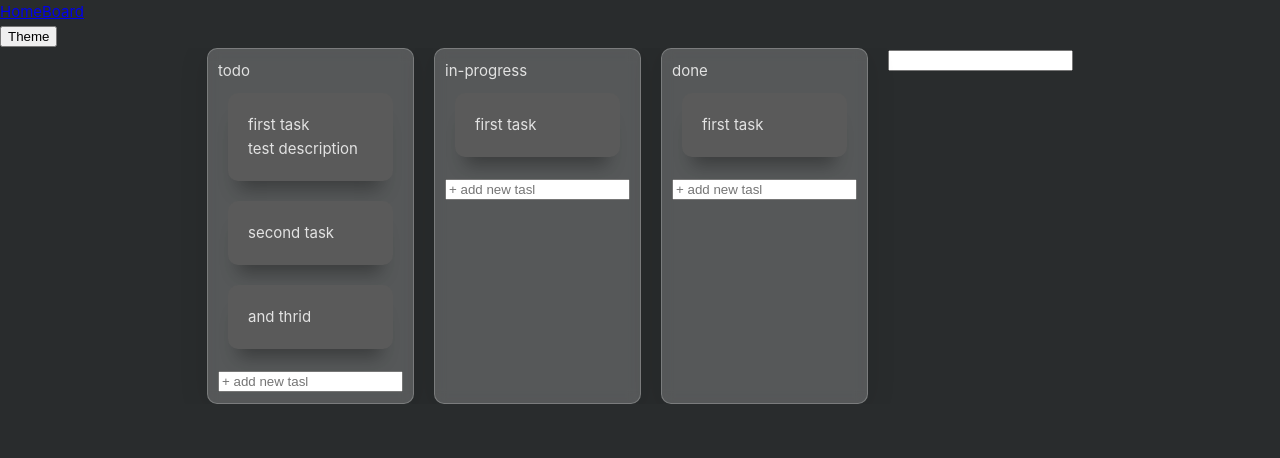
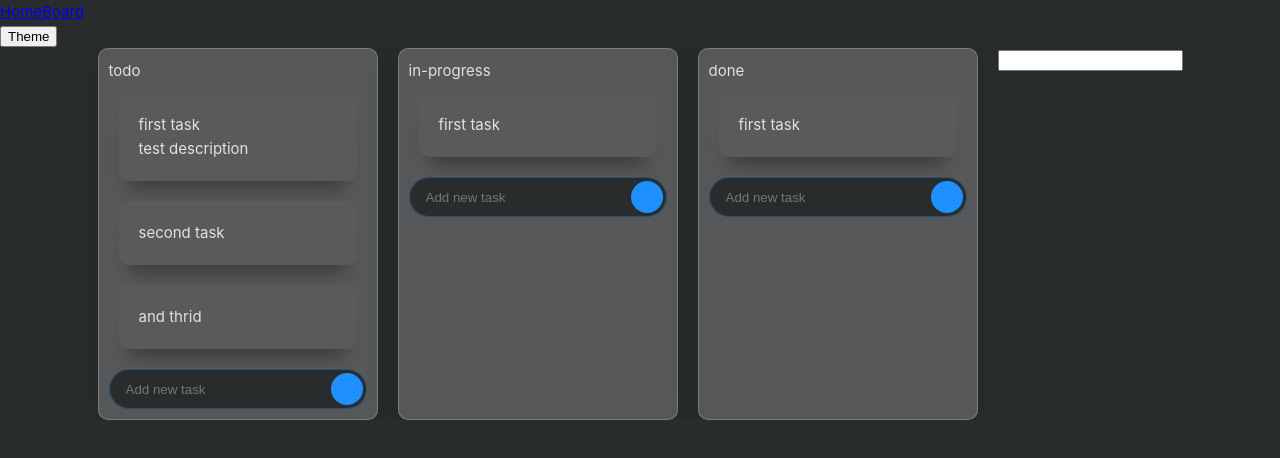
Before and after one commit to orlovse/Craboard, a Vue app: page /board/123 in a window 1280 px wide. Shown: the top 458 px of the page. Built offline with nearby package versions, Linux system fonts and the light colour scheme.

Commit message:
Add custom input event

```diff
--- a/src/components/BoardColumn.vue
+++ b/src/components/BoardColumn.vue
@@ -1,11 +1,13 @@
 <script setup lang="ts">
-import { computed } from "@vue/reactivity";
+import { computed, ref } from "@vue/reactivity";
 import { useBoardsStore, type ColumnType } from "@/stores/boards";
 import { useMoveTaskOrColumn } from "@/composables/useMoveTaskOrColumn";
+import { InputTypes } from "@/types";
 
 import ColumnTask from "./ColumnTask.vue";
 import CustomDrop from "./CustomDrop.vue";
 import CustomDrag from "./CustomDrag.vue";
+import CustomInput from "./CustomInput.vue";
 
 interface IProps {
   column: ColumnType;
@@ -16,9 +18,11 @@ const boardStore = useBoardsStore();
 
 const { createTaskAction } = boardStore;
 
-const addNewTask = (e: any, tasks: any) => {
-  createTaskAction(tasks, e?.target?.value);
-  e.target.value = "";
+const inputValue = ref("");
+
+const createNewTask = () => {
+  createTaskAction(props.column.tasks, inputValue.value);
+  inputValue.value = "";
 };
 
 const props = defineProps<IProps>();
@@ -48,10 +52,13 @@ const computedMoveTaskOrColumn = computed(() => {
           :column="column"
         />
       </TransitionGroup>
-      <input
-        type="text"
-        placeholder="+ add new tasl"
-        @keyup.enter="addNewTask($event, column.tasks)"
+      <CustomInput
+        id="new_task"
+        :inputType="InputTypes.withButton"
+        placeholder="Add new task"
+        v-model="inputValue"
+        @onButtonClick="createNewTask"
+        @keyup.enter="createNewTask"
       />
     </CustomDrag>
   </CustomDrop>
@@ -59,6 +66,7 @@ const computedMoveTaskOrColumn = computed(() => {
 
 <style scoped>
 .boardColumnCard {
+  width: 280px;
   background: rgba(255, 255, 255, 0.21);
   border-radius: 10px;
   box-shadow: 0 4px 30px rgba(0, 0, 0, 0.1);
--- /dev/null
+++ b/src/components/CustomInput.vue
@@ -0,0 +1,90 @@
+<script setup lang="ts">
+import type { InputTypes } from "@/types";
+
+interface IProps {
+  id: string;
+
+  inputType?: InputTypes;
+  label?: string;
+  modelValue?: string;
+  placeholder?: string;
+  type?: string;
+}
+
+const emit = defineEmits(["update:modelValue", "onButtonClick"]);
+
+withDefaults(defineProps<IProps>(), {
+  type: "text",
+});
+
+const onInput = (event: Event) => {
+  const target = event?.target as HTMLInputElement;
+  const value = target?.value;
+
+  emit("update:modelValue", value);
+};
+</script>
+
+<template>
+  <div class="input-wrapper">
+    <input
+      class="custom-input"
+      :type="type"
+      :placeholder="placeholder"
+      :value="modelValue"
+      @input="onInput"
+    />
+    <button
+      class="input-button"
+      v-if="inputType === 'withButton'"
+      @click="emit('onButtonClick', modelValue)"
+    >
+      <i class="fas fa-paper-plane"></i>
+    </button>
+  </div>
+</template>
+
+<style scoped lang="scss">
+.input-wrapper {
+  position: relative;
+}
+
+.custom-input {
+  color: var(--color-text);
+  height: 40px;
+  width: 100%;
+  border-radius: 40px;
+  overflow: hidden;
+  background-color: var(--color-background);
+  border: 1px solid #349bf052;
+  padding: 5px 16px;
+  outline: none;
+  transition: 0.5s;
+
+  &:focus {
+    border: 1px solid #349af0;
+    box-shadow: 1px 1px 6px -1px #349af0, -1px -1px 6px -1px #349af0;
+  }
+}
+
+.input-button {
+  position: absolute;
+  right: 4px;
+  top: 4px;
+  cursor: pointer;
+  border: 0;
+  height: 32px;
+  width: 32px;
+  border-radius: 100%;
+  background-color: #1e90ff;
+  transition: 0.3s;
+
+  &:hover {
+    background-color: #0fb9b1;
+  }
+
+  i {
+    color: #fefefe;
+  }
+}
+</style>
--- /dev/null
+++ b/src/types/index.ts
@@ -0,0 +1,3 @@
+export enum InputTypes {
+  withButton = "withButton",
+}
```
